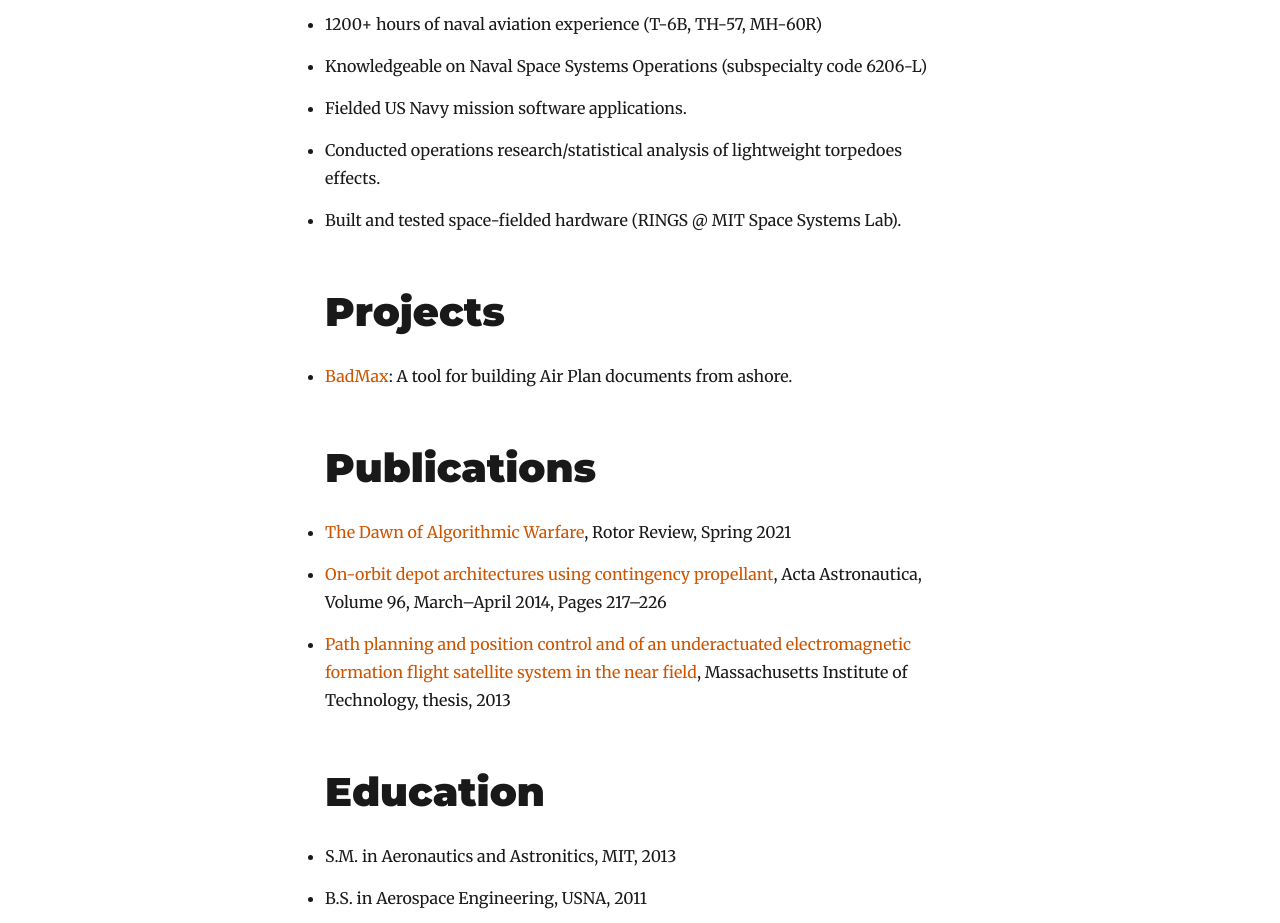
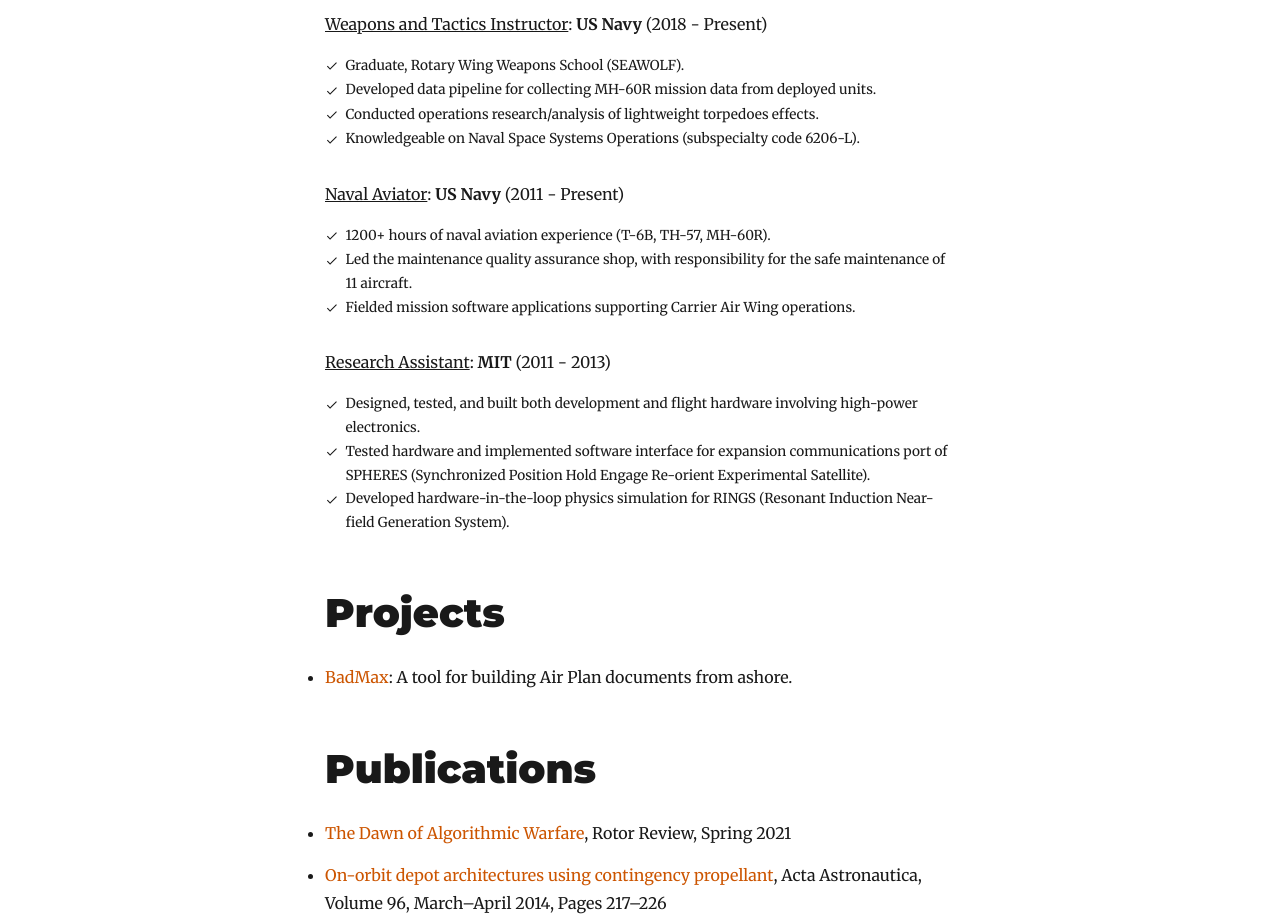
Before and after one commit to alexjbuck/alexjbuck.com, a Gatsby site: page /about in a window 1280 px wide. Shown: the part 611-1534 px from the top of the page. Built offline with nearby package versions, Linux system fonts and the light colour scheme; Gatsby itself is replaced by a stand-in of ours; some packages are replaced by stand-ins of ours.

Commit message:
Revamp experience section with resumeEntry component

```diff
--- /dev/null
+++ b/src/components/resumeEntry.js
@@ -0,0 +1,78 @@
+import React from 'react'
+import styled from 'styled-components'
+import { MdCheck } from 'react-icons/md'
+// import { IconContext } from 'react-icons'
+
+
+export default function ResumeEntry({company, jobTitle, startDate, endDate, description}) {
+  return (
+    <div>
+        <TopLine>
+        <Title>{jobTitle}</Title><Description>{company}</Description> ({startDate} - {endDate})
+        </TopLine>
+        <List>
+            {description.map((item, index) => {
+                return <ListItem key={jobTitle+index}>
+                    {/* <IconContext.Provider > */}
+                        <MdCheck /><ListContent>{item}</ListContent>
+                    {/* </IconContext.Provider> */}
+                </ListItem>
+                }
+            )}
+        </List>
+    </div>
+  )
+}
+
+const TopLine = styled.div`
+    margin-bottom: 1em;
+`
+
+const List = styled.ul`
+    font-size: .85em;
+`
+
+const ListItem = styled.li`
+    margin-bottom: 0;
+    list-style: none;
+    display: flex;
+    flex-direction: row;
+    align-items: top;
+    svg {
+        width: 1em;
+        height: 1em;
+        alignment-baseline: baseline;
+        display: flex;
+        flex-shrink: 0;
+        margin-top: .4em;
+        margin-bottom: .4em;
+    }
+`
+
+const ListContent = styled.div`
+    padding-left: .5em;
+    flex-shrink: 1;
+    display: flex;
+`
+
+const Title = styled.div`
+    text-decoration: underline;
+    @media (max-width: 550px) {
+        display: block;
+    }
+    display: inline-block;
+`
+const Description = styled.div`
+    display: inline-block;
+    font-weight: bold;
+    ::before {
+        content: ': ';
+        font-weight: normal;
+    }
+    @media (max-width: 550px) {
+        ::before {
+            content: '';
+            font-weight: normal;
+        }
+    }
+`
--- a/src/components/socialSnippet.js
+++ b/src/components/socialSnippet.js
@@ -12,7 +12,7 @@
     <Wrapper>
       <a href={`https://www.linkedin.com/in/${social.linkedin}`}>
         <IconContext.Provider value={{ color: '#0072b1', style:{'marginBottom':'4px', verticalAlign: 'middle'}}}>
-          <FaLinkedin /> LinkedIn
+          <FaLinkedin /> <TextSpan>LinkedIn</TextSpan>
         </IconContext.Provider>
       </a>
     </Wrapper>
@@ -26,7 +26,7 @@
     <Wrapper>
       <a href={`https://www.github.com/${social.github}`}>
         <IconContext.Provider value={{ color: '#bd2c00', style:{'marginBottom':'4px', verticalAlign: 'middle'}}}>
-          <FaGithub /> GitHub
+          <FaGithub /> <TextSpan>GitHub</TextSpan>
         </IconContext.Provider>
       </a>
     </Wrapper>
@@ -40,7 +40,7 @@
     <Wrapper>
       <a href={`mailto:${social.email}`}>
         <IconContext.Provider value={{ color: '#0072b1', style:{'marginBottom':'4px', verticalAlign: 'middle'}}}>
-          <RiMailSendLine /> Email
+          <RiMailSendLine /> <TextSpan>Email</TextSpan>
         </IconContext.Provider>
       </a>
     </Wrapper>
@@ -59,3 +59,11 @@
   box-shadow: none;
   display: inline-block;
 `
+
+const TextSpan = styled.span`
+  @media (max-width: 500px) {
+    nav & {
+      display: none;
+    }
+  }
+`
--- a/src/pages/about.js
+++ b/src/pages/about.js
@@ -1,6 +1,7 @@
 import React from "react"
 import { graphql } from "gatsby"
 
+import ResumeEntry from "../components/resumeEntry"
 import Layout from "../components/layout"
 import SEO from "../components/seo"
 import { GithubSnippet, LinkedInSnippet, EmailSnippet } from "../components/socialSnippet"
@@ -26,13 +27,23 @@
             </ul>
 
             <h1>Experience</h1>
-            <ul>
-                <li>1200+ hours of naval aviation experience (T-6B, TH-57, MH-60R)</li>
-                <li>Knowledgeable on Naval Space Systems Operations (subspecialty code 6206-L)</li>
-                <li>Fielded US Navy mission software applications.</li>
-                <li>Conducted operations research/statistical analysis of lightweight torpedoes effects.</li>
-                <li>Built and tested space-fielded hardware (RINGS @ MIT Space Systems Lab).</li>
-            </ul>
+            <ResumeEntry company="US Navy" jobTitle="Weapons and Tactics Instructor" startDate="2018" endDate="Present" description={[
+                'Graduate, Rotary Wing Weapons School (SEAWOLF).',
+                'Developed data pipeline for collecting MH-60R mission data from deployed units.',
+                'Conducted operations research/analysis of lightweight torpedoes effects.',
+                'Knowledgeable on Naval Space Systems Operations (subspecialty code 6206-L).',
+            ]} />
+            <ResumeEntry company="US Navy" jobTitle="Naval Aviator" startDate="2011" endDate="Present" description={[
+                '1200+ hours of naval aviation experience (T-6B, TH-57, MH-60R).',
+                'Led the maintenance quality assurance shop, with responsibility for the safe maintenance of 11 aircraft.',
+                'Fielded mission software applications supporting Carrier Air Wing operations.',
+                ]} />
+            <ResumeEntry company="MIT" jobTitle="Research Assistant" startDate="2011" endDate="2013" description={[
+                'Designed, tested, and built both development and flight hardware involving high-power electronics.',
+                'Tested hardware and implemented software interface for expansion communications port of SPHERES (Synchronized Position Hold Engage Re-orient Experimental Satellite).',
+                'Developed hardware-in-the-loop physics simulation for RINGS (Resonant Induction Near-field Generation System).',
+
+                ]} />
 
             <h1>Projects</h1>
             <ul>
```
